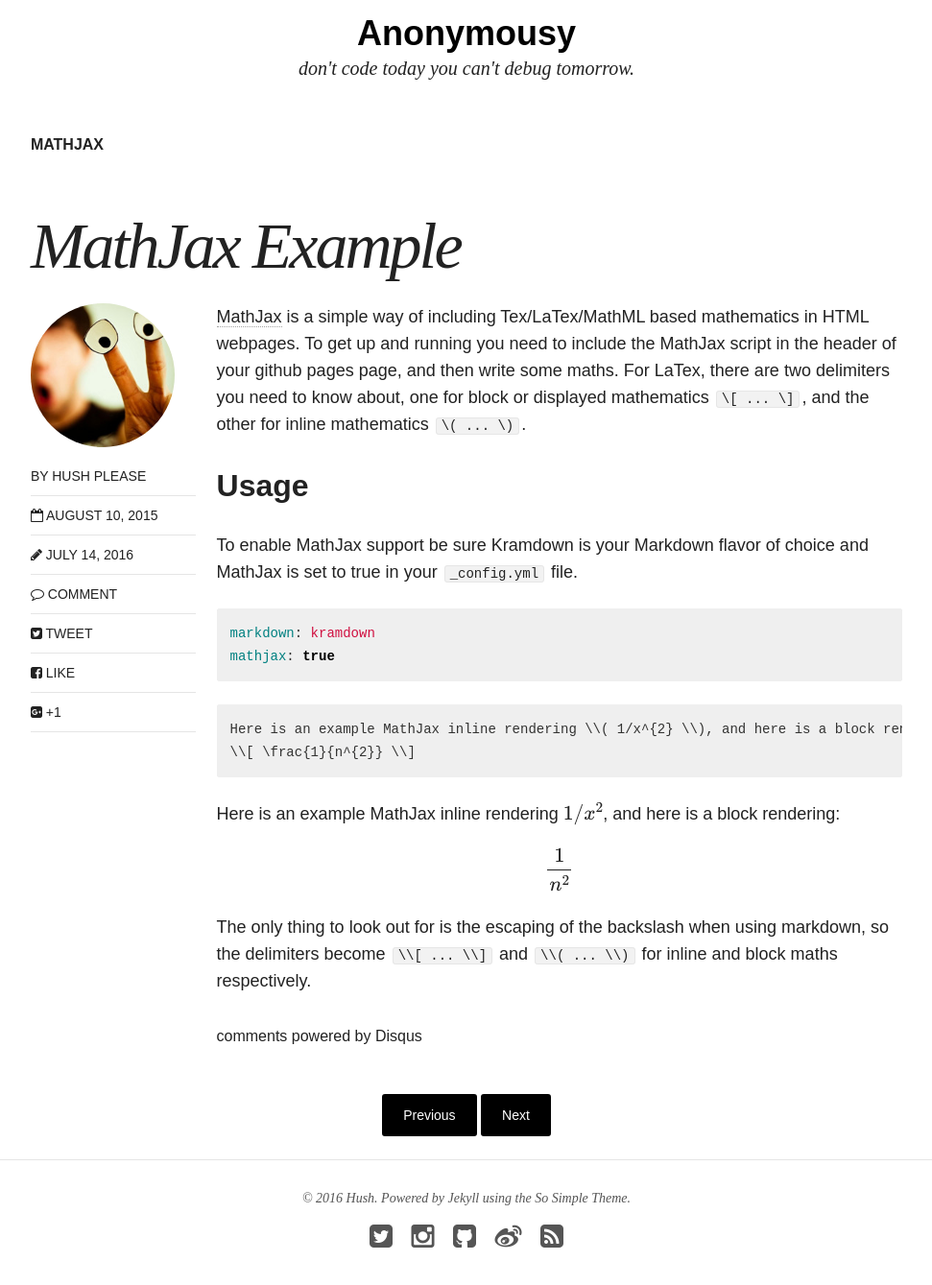
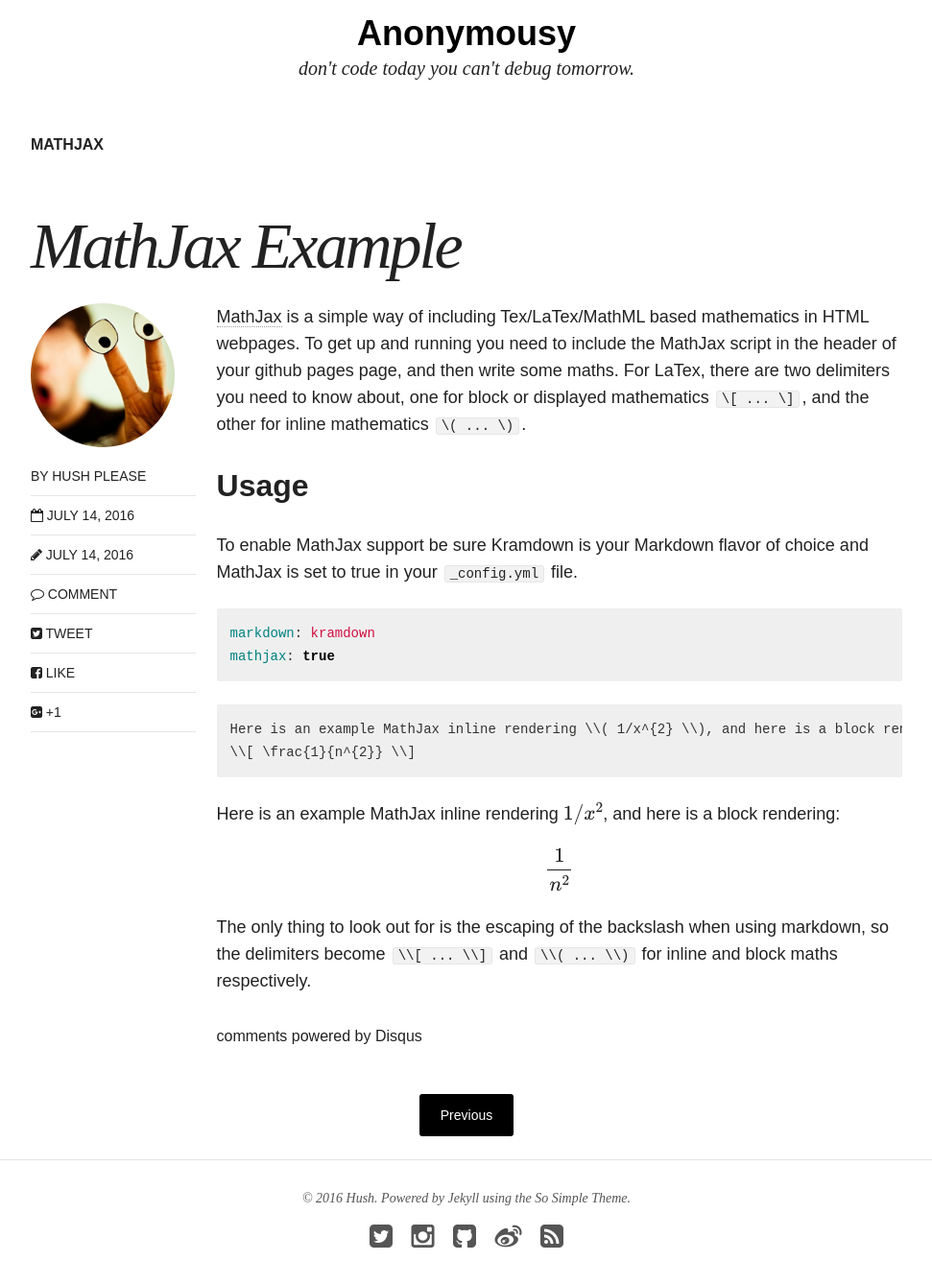
Before and after one commit to hushPlease/hushPlease.github.io, a Jekyll site: the page built from _posts/articles/2016-07-14-mathjax-example.md, in a window 1280 px wide and 1400 px high, scrolled down 312 px. Shown: the top 1339 px of the window at 96% size, without its empty margins (154-1125 px from the left). Built offline with Jekyll 4.4.1, drawn with Linux system fonts in a browser that asks for light colours; nearby versions of some CDN libraries; formulas are drawn with MathJax 3; comment, search, counter and statistics services are not loaded.

Commit message:
A MathJax example post.

```diff
--- a/_posts/articles/2015-08-10-mathjax-example.md
+++ b/_posts/articles/2016-07-14-mathjax-example.md
@@ -10,7 +10,7 @@
 tags: [MathJax]
 image:
   feature:
-date: 2015-08-10T10:30:50-04:00
+date: 2016-07-14T10:30:50-04:00
 ---
 
 [MathJax](http://www.mathjax.org/) is a simple way of including Tex/LaTex/MathML based mathematics in HTML webpages. To get up and running you need to include the MathJax script in the header of your github pages page, and then write some maths. For LaTex, there are two delimiters you need to know about, one for block or displayed mathematics `\[ ... \]`, and the other for inline mathematics `\( ... \)`.
```
